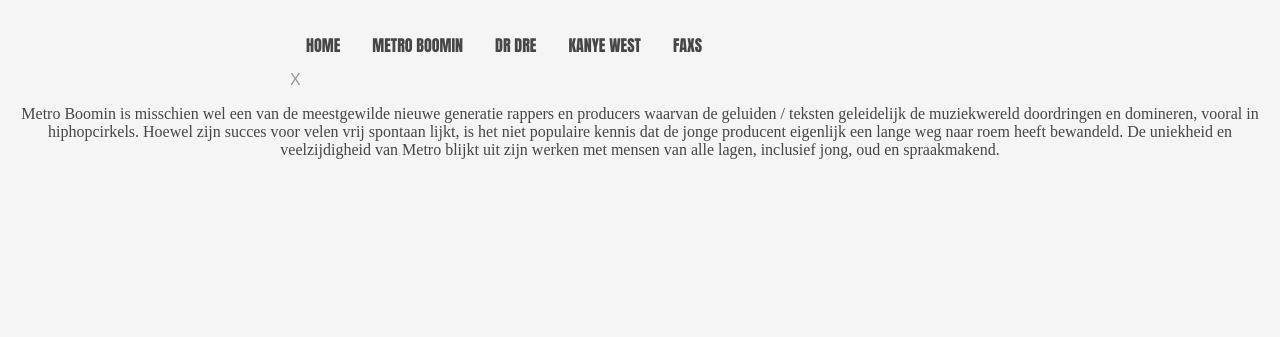
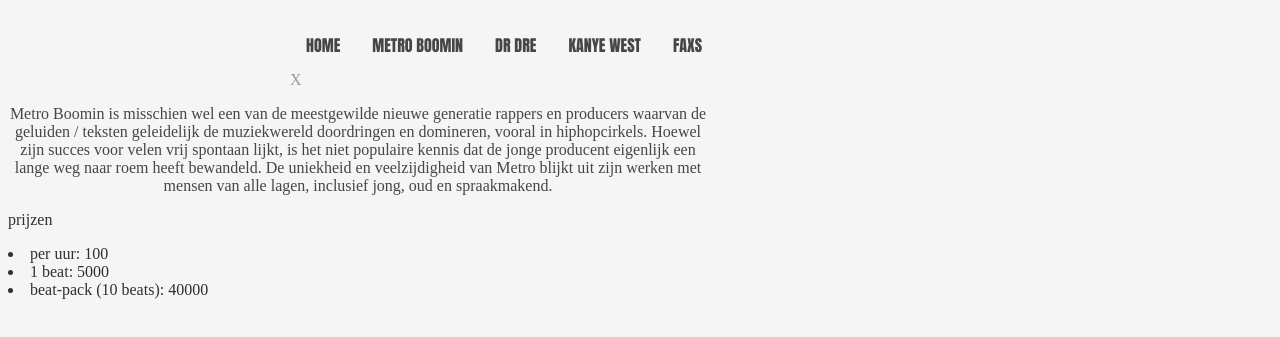
Before and after one commit to emmaus-4h/website-4hin2-Nathan, a plain HTML site: page metroboomin.html in a window 1280 px wide. Shown: the part 61-398 px from the top of the page. Drawn offline with Linux system fonts and the light colour scheme; a web font is replaced by a local one.

Commit message:
prc niks

```diff
--- a/metroboomin.html
+++ b/metroboomin.html
@@ -43,6 +43,12 @@
 		en veelzijdigheid van Metro blijkt uit zijn werken met mensen van alle lagen, inclusief jong, oud en spraakmakend.
 	</p>
 
+<p>
+prijzen
+<li>per uur: 100</li>
+<li>1 beat: 5000</li>
+<li>beat-pack (10 beats): 40000 </li>
+</p>
 
 </body>
 
--- a/style.css
+++ b/style.css
@@ -6,7 +6,7 @@
     background-color: rgb(245, 245, 245);
 
     color: #303030;
-     font-family: sans-serif
+     font-family: DotGothic16
 
 }
 
@@ -26,29 +26,24 @@
     text-align: center;
    font-family: DotGothic16;
 }
-}
-
 
 footer {
     text-align: center;
     padding-bottom: 10px;
 }
 
-.button {
-
-}
-
 .info{
   text-align: center;
   font-family: DotGothic16;
    color: rgb(70, 70, 70);
+   width: 700px
 }
+
 
 /* specifieke stijlen */
 
 img.zweefLinks {
-    float: left;
-    margin-right: 15px;
+float: left
 }
 
 .smalltext {
```
Also changed, not shown: drdre.html (+5 -0 lines), faxs.html (+6 -0 lines), ye.html (+5 -1 lines).
